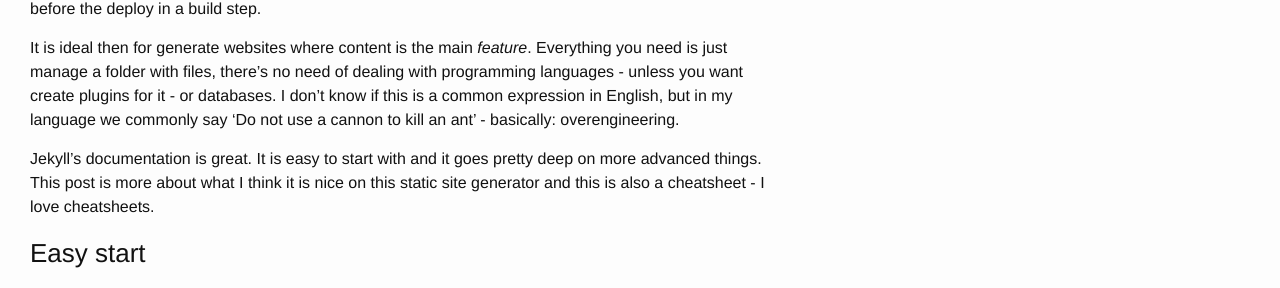
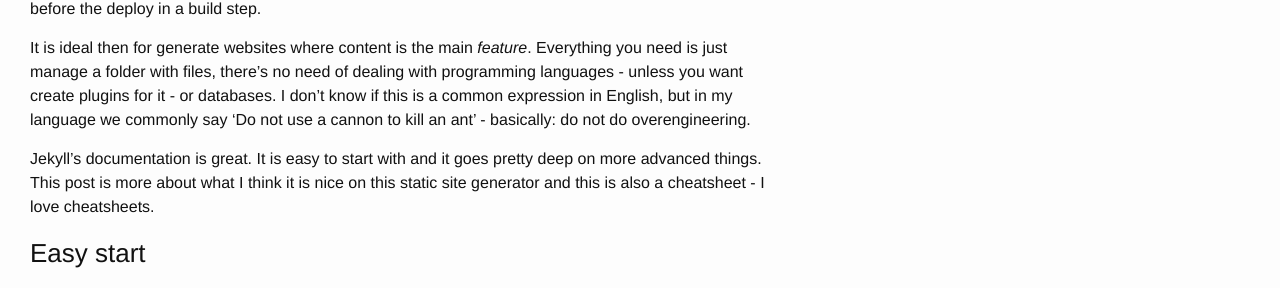
Before and after one commit to armoucar/armoucar.github.io, a Jekyll site: the page built from _posts/2016-02-15-jekyll-highlights.markdown, in a window 1280 px wide and 900 px high. Shown: the part 353-641 px from the top of the window. Built offline with Jekyll 4.4.1, drawn with Linux system fonts in a browser that asks for light colours.

Commit message:
text improvement

```diff
--- a/_posts/2016-02-15-jekyll-highlights.markdown
+++ b/_posts/2016-02-15-jekyll-highlights.markdown
@@ -10,7 +10,7 @@
 
 [Jekyll](http://jekyllrb.com/) is a static site generator. What does that mean? It means that it doesn't have a backend coupled to it and all the tasks of generating pages based on templates, the URL structure and so on is made before the deploy in a build step.
 
-It is ideal then for generate websites where content is the main *feature*. Everything you need is just manage a folder with files, there's no need of dealing with programming languages - unless you want create plugins for it - or databases. I don't know if this is a common expression in English, but in my language we commonly say 'Do not use a cannon to kill an ant' - basically: overengineering.
+It is ideal then for generate websites where content is the main *feature*. Everything you need is just manage a folder with files, there's no need of dealing with programming languages - unless you want create plugins for it - or databases. I don't know if this is a common expression in English, but in my language we commonly say 'Do not use a cannon to kill an ant' - basically: do not do overengineering.
 
 Jekyll's documentation is great. It is easy to start with and it goes pretty deep on more advanced things. This post is more about what I think it is nice on this static site generator and this is also a cheatsheet - I love cheatsheets.
 
```
